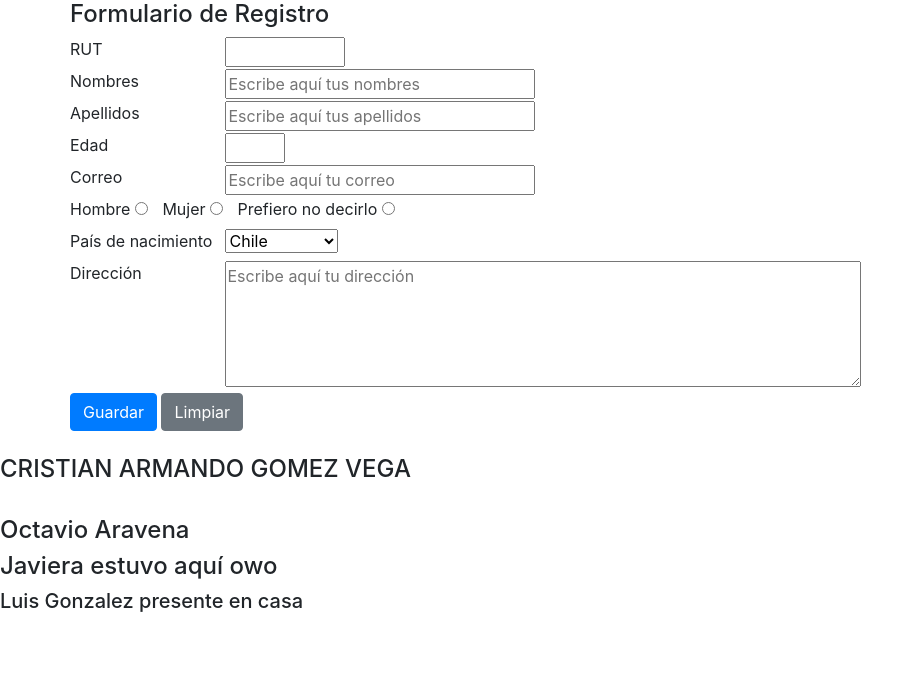
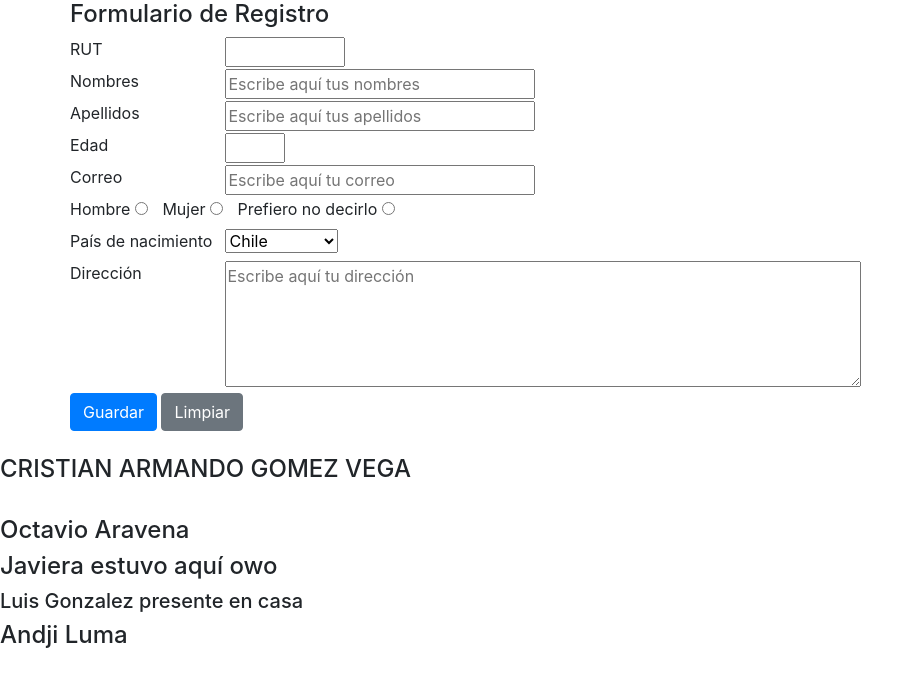
Before and after one commit to cgomezvega/PruebasFormularios008D, a plain HTML site: page index.html in a window 1280 px wide. Shown: the whole page, without its empty margins (0-924 px from the left). Drawn offline with nearby package versions, Linux system fonts and the light colour scheme.

Commit message:
Update index.html

```diff
--- a/index.html
+++ b/index.html
@@ -66,6 +66,7 @@
     <h4>Octavio Aravena </h4>
     <h4>Javiera estuvo aquí owo </h4>
     <h5>Luis Gonzalez presente en casa</h5>
+    <h4>Andji Luma</h4>
 
 <script src="https://code.jquery.com/jquery-3.3.1.slim.min.js" integrity="sha384-q8i/X+965DzO0rT7abK41JStQIAqVgRVzpbzo5smXKp4YfRvH+8abtTE1Pi6jizo" crossorigin="anonymous"></script>
 <script src="https://cdn.jsdelivr.net/npm/popper.js@1.14.7/dist/umd/popper.min.js" integrity="sha384-UO2eT0CpHqdSJQ6hJty5KVphtPhzWj9WO1clHTMGa3JDZwrnQq4sF86dIHNDz0W1" crossorigin="anonymous"></script>
```
